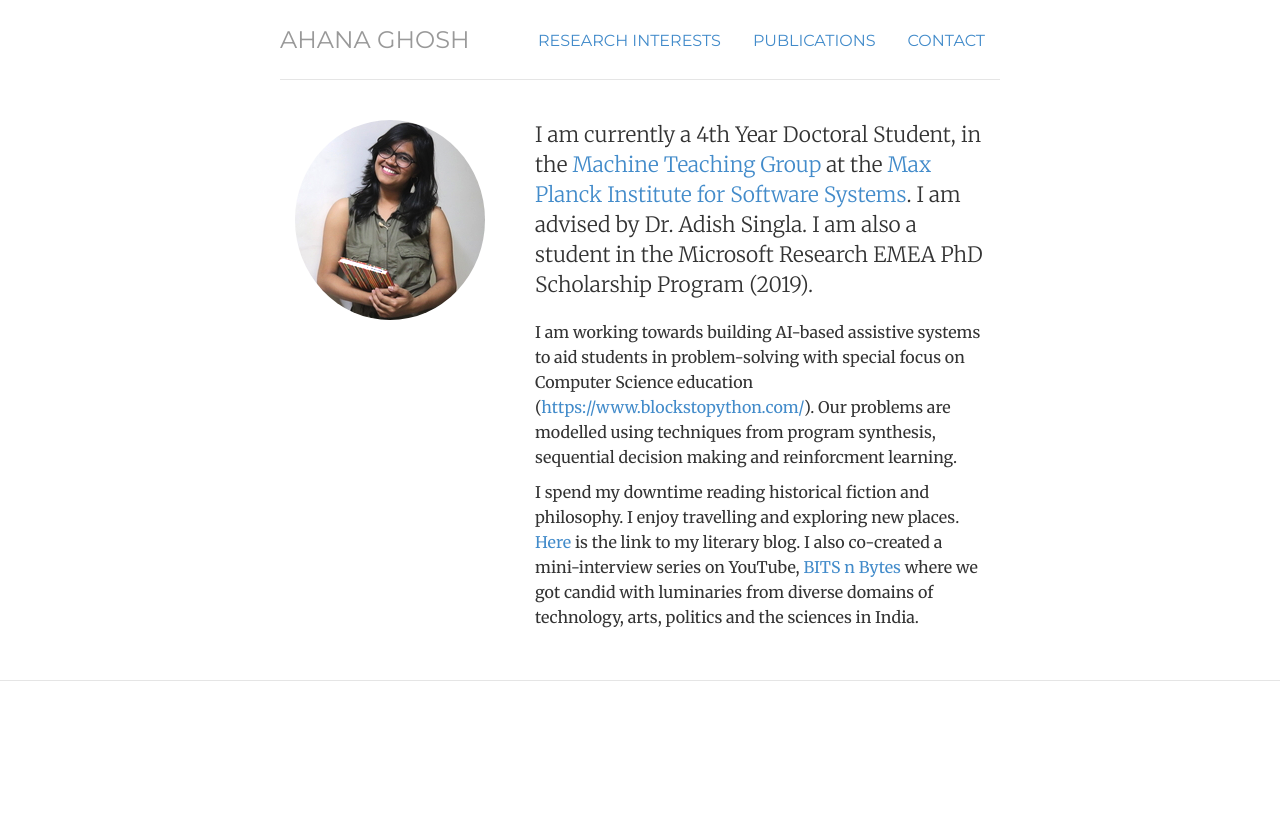
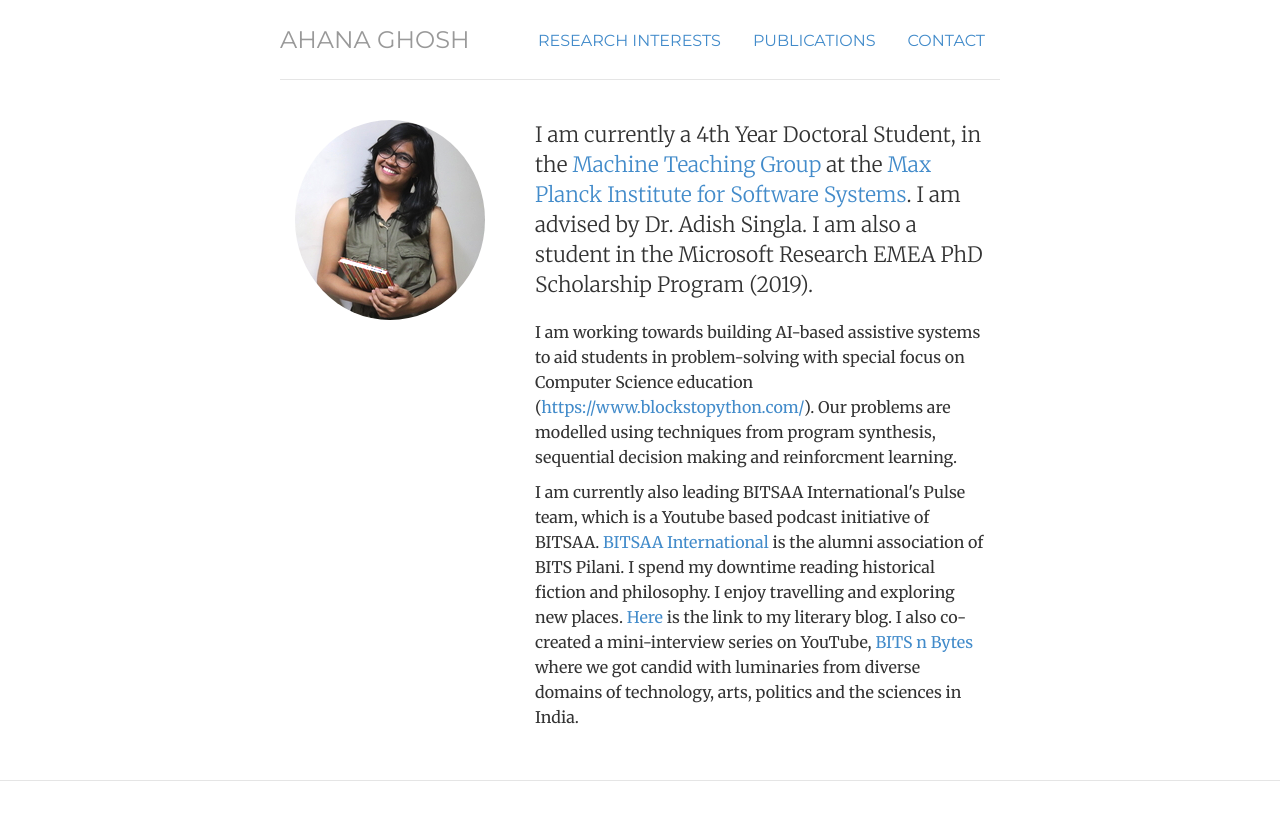
Before and after one commit to ahana204/ahana204.github.io, a Jekyll site: the page built from index.html, in a window 1280 px wide. Shown: the top 820 px of the page. Built offline with Jekyll 4.4.1, drawn with Linux system fonts in a browser that asks for light colours.

Commit message:
Update index.html

```diff
--- a/index.html
+++ b/index.html
@@ -17,7 +17,7 @@
 		I am advised by Dr. Adish Singla. I am also a student in the Microsoft Research EMEA PhD Scholarship Program (2019).</p>
 	<p>I am working towards building AI-based assistive systems to aid students in problem-solving with special focus on Computer Science education (<a href="https://www.blockstopython.com/">https://www.blockstopython.com/</a>). Our problems are modelled using techniques from program synthesis, sequential decision making and reinforcment learning.
 </p>
-		<p>I spend my downtime reading historical fiction and philosophy. I enjoy travelling and exploring new places. <a href="https://prussianblu.wordpress.com/author/prussianblu/">Here </a>is the link to my literary blog. I also co-created a mini-interview series on YouTube, <a href="https://www.youtube.com/c/BITSnBYTESshow">BITS n Bytes</a> where we got candid with luminaries from diverse domains of technology, arts, politics and the sciences in India.</p>
+		<p>I am currently also leading BITSAA International's Pulse team, which is a Youtube based podcast initiative of BITSAA. <a href="https://www.bitsaa.org/">BITSAA International</a> is the alumni association of BITS Pilani. I spend my downtime reading historical fiction and philosophy. I enjoy travelling and exploring new places. <a href="https://prussianblu.wordpress.com/author/prussianblu/">Here </a>is the link to my literary blog. I also co-created a mini-interview series on YouTube, <a href="https://www.youtube.com/c/BITSnBYTESshow">BITS n Bytes</a> where we got candid with luminaries from diverse domains of technology, arts, politics and the sciences in India.</p>
 	</div>
 
 	</div>
```
